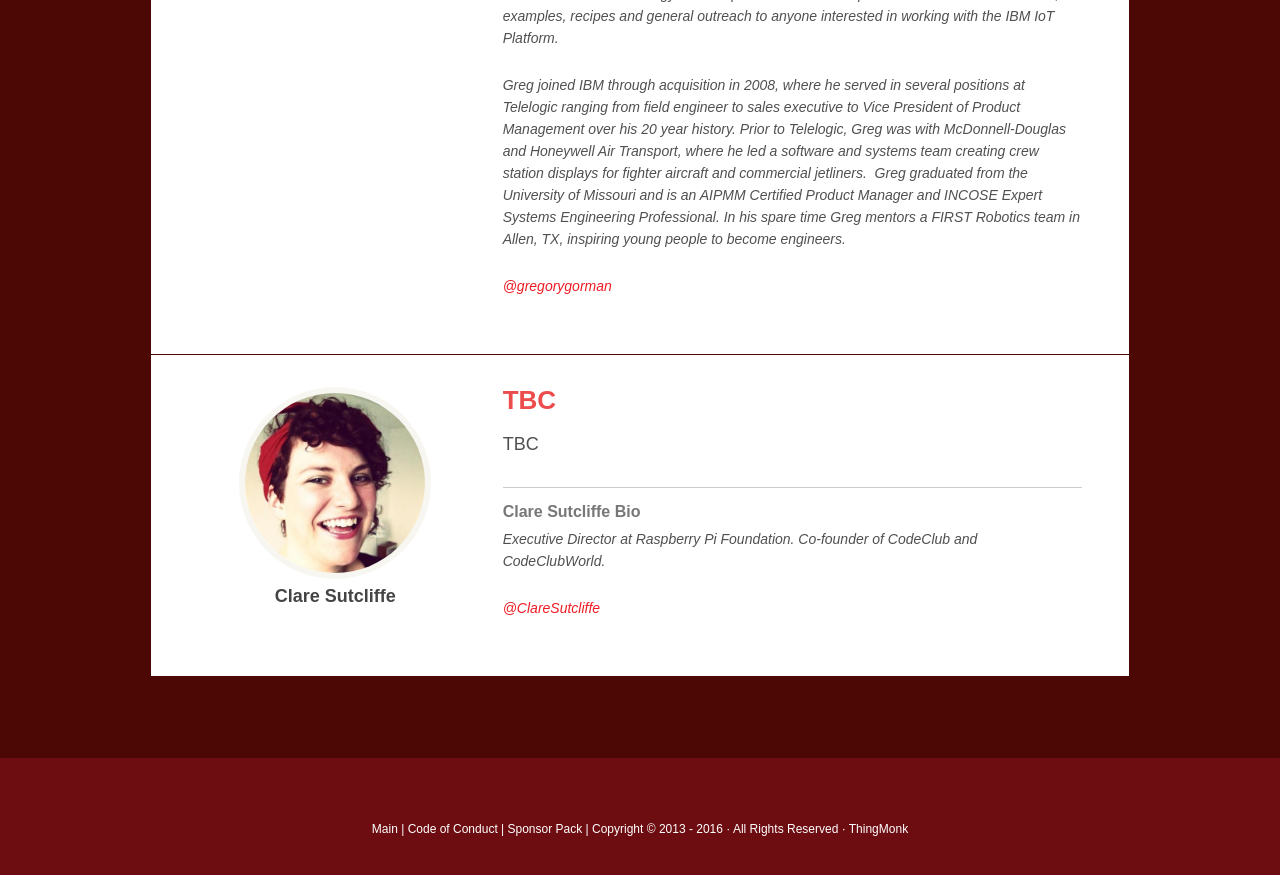
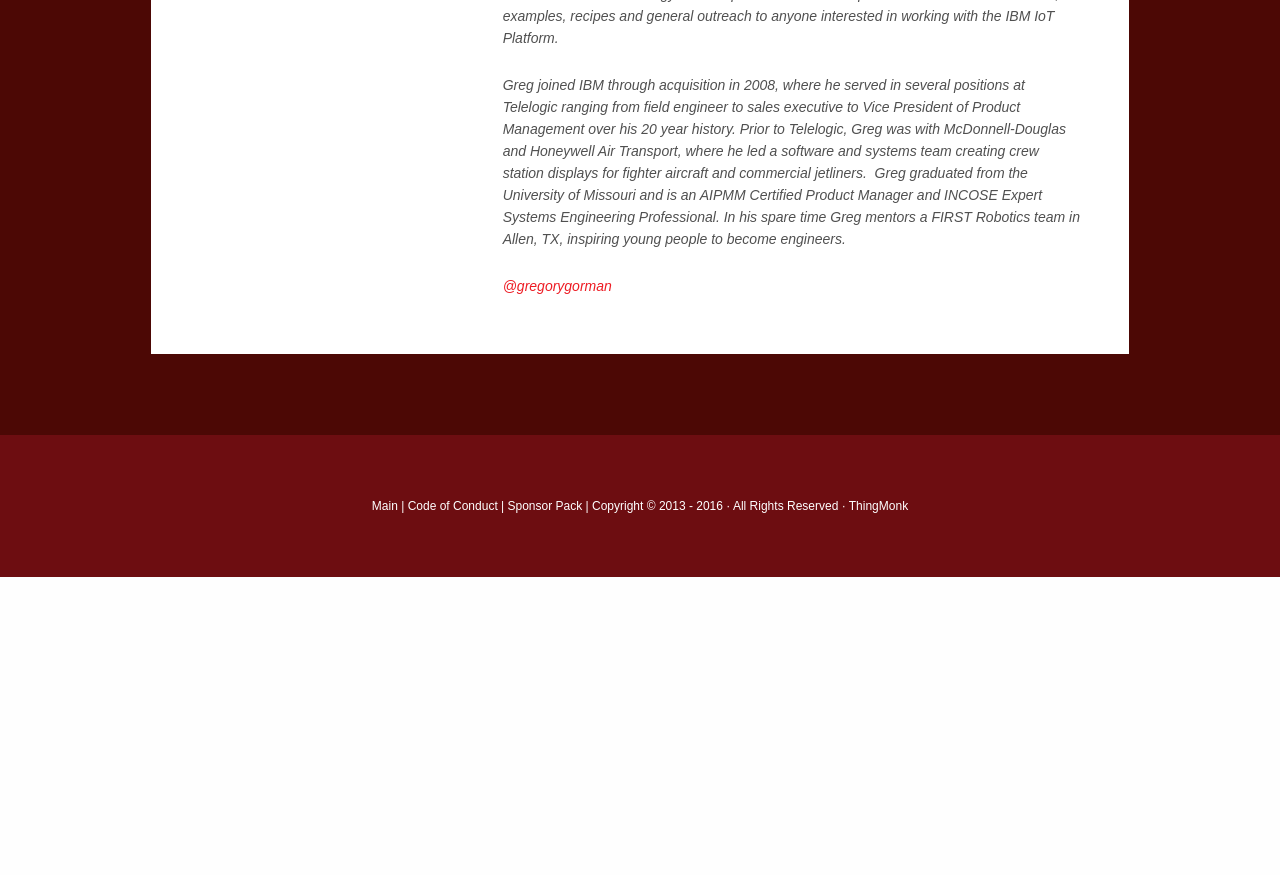
Before and after one commit to thingmonk/thingmonk.github.io, a Jekyll site: the page built from thingmonk-talks.html, in a window 1280 px wide and 900 px high, scrolled down 14578 px. Shown: the top 875 px of the window. Built offline with Jekyll 4.4.1, drawn with Linux system fonts in a browser that asks for light colours; after the commit the page ends 15155 px from its top, so only the background shows below that.

Commit message:
Remove Clare Sutcliffe from speakers

```diff
--- a/_data/speakers.yml
+++ b/_data/speakers.yml
@@ -172,10 +172,3 @@
   talktitle: The Power of One - How developers can single-handedly create transformative IoT applications
   talkabstract: TBC
   twitter: gregorygorman
-
-- name: Clare Sutcliffe
-  photo: claresutcliffe.jpg
-  bio: Executive Director at Raspberry Pi Foundation. Co-founder of CodeClub and CodeClubWorld.
-  talktitle: TBC
-  talkabstract: TBC
-  twitter: ClareSutcliffe
```
